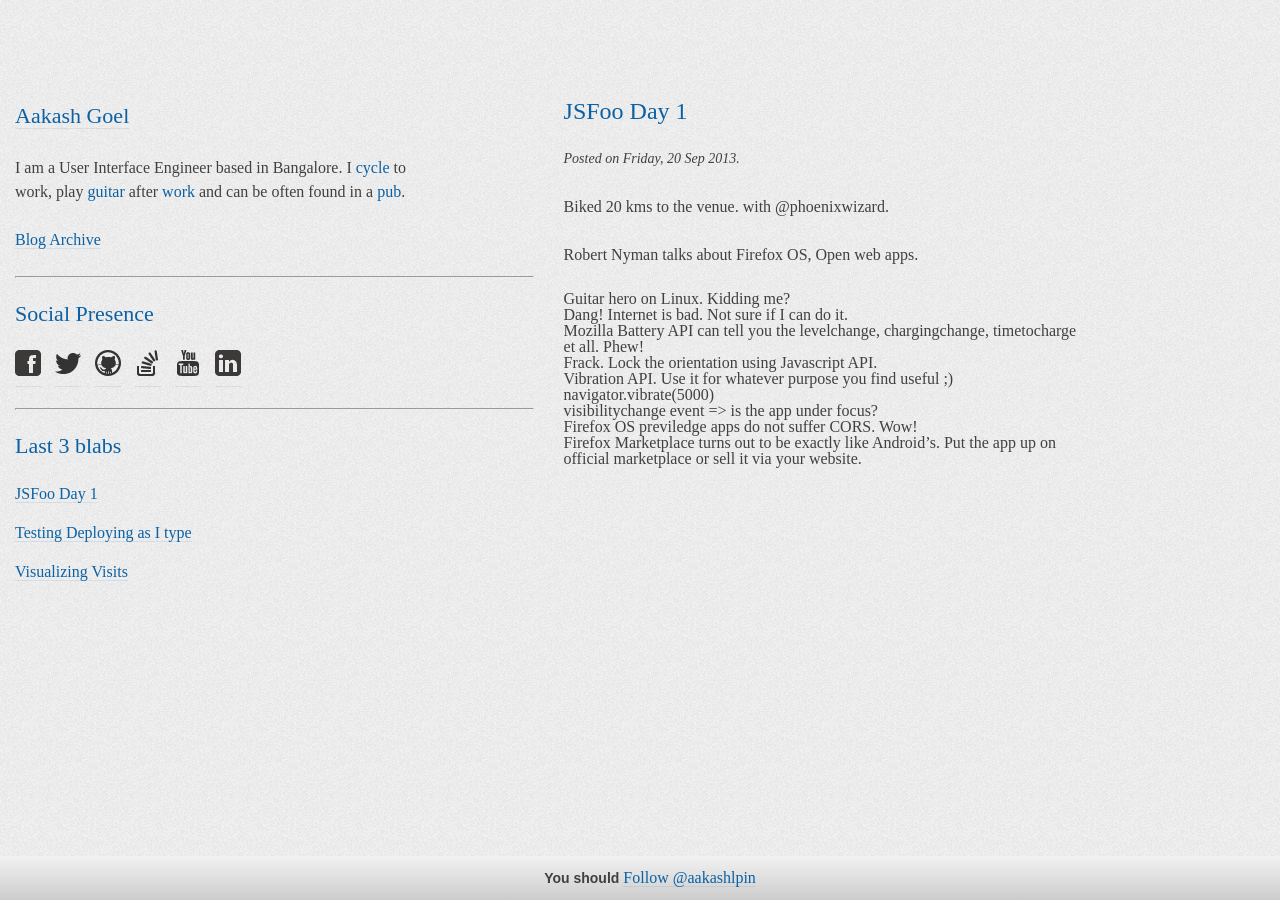
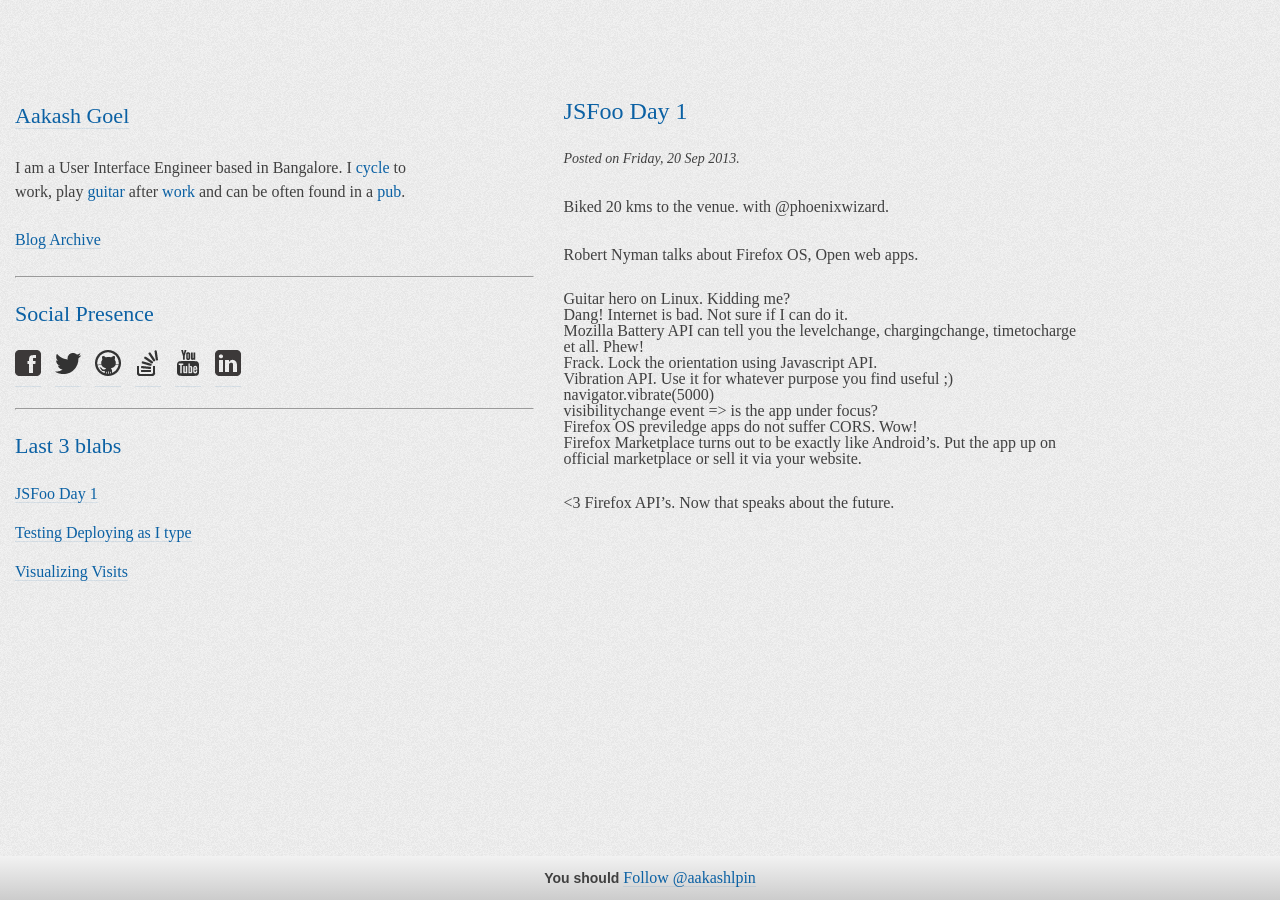
Before and after one commit to aakashlpin/aakashlpin.github.com, a Jekyll site: the page built from _posts/2013-09-20-jsfoo-day1.markdown, in a window 1280 px wide. Built offline with Jekyll 4.4.1, drawn with Linux system fonts in a browser that asks for light colours; nearby versions of some CDN libraries; Markdown is read by kramdown in place of the engine named in the settings; comment, search, counter and statistics services are not loaded.

Commit message:
live blogging jsfoo

```diff
--- a/_posts/2013-09-20-jsfoo-day1.markdown
+++ b/_posts/2013-09-20-jsfoo-day1.markdown
@@ -21,3 +21,5 @@ Robert Nyman talks about Firefox OS, Open web apps.
 6. `visibilitychange` event => is the app under focus?
 7. Firefox OS previledge apps do not suffer CORS. Wow!
 8. Firefox Marketplace turns out to be exactly like Android's. Put the app up on official marketplace or sell it via your website.
+
+<3 Firefox API's. Now that speaks about the future.
```
